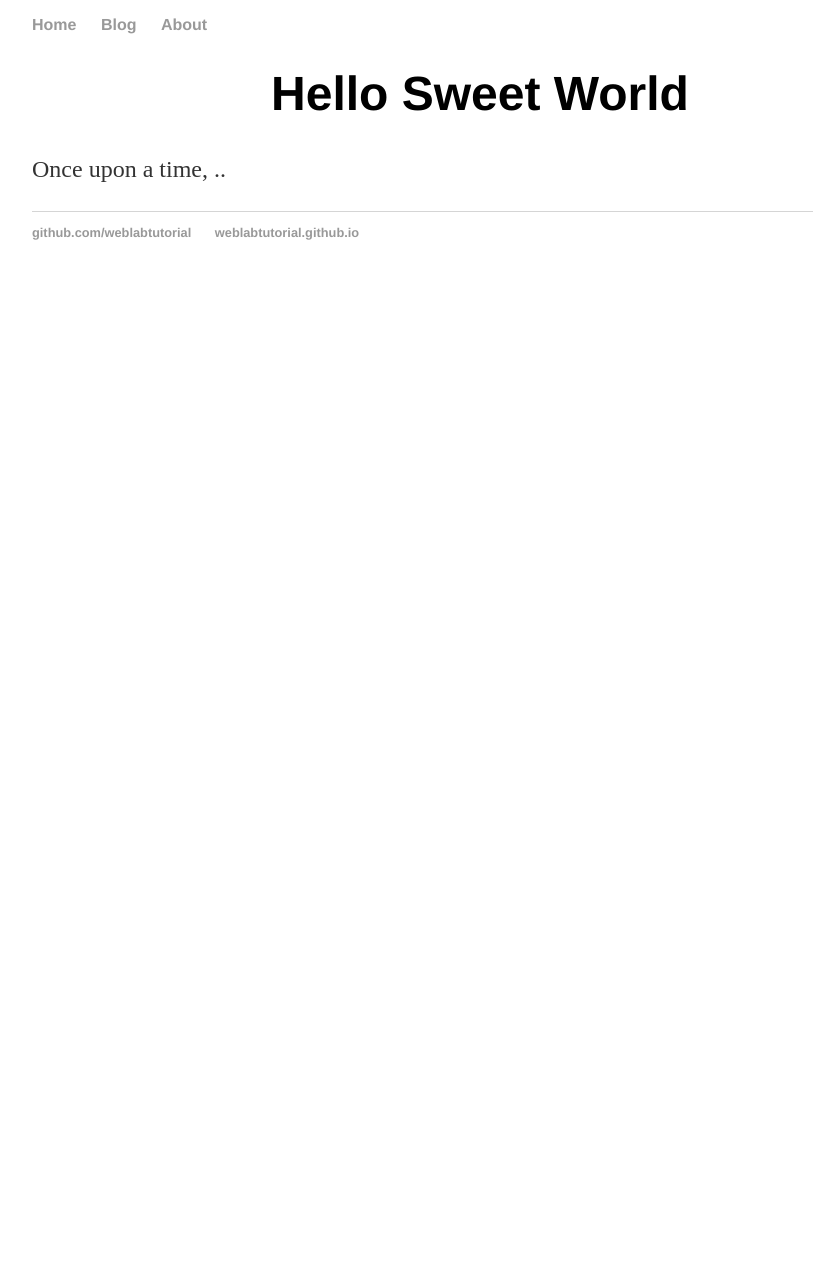
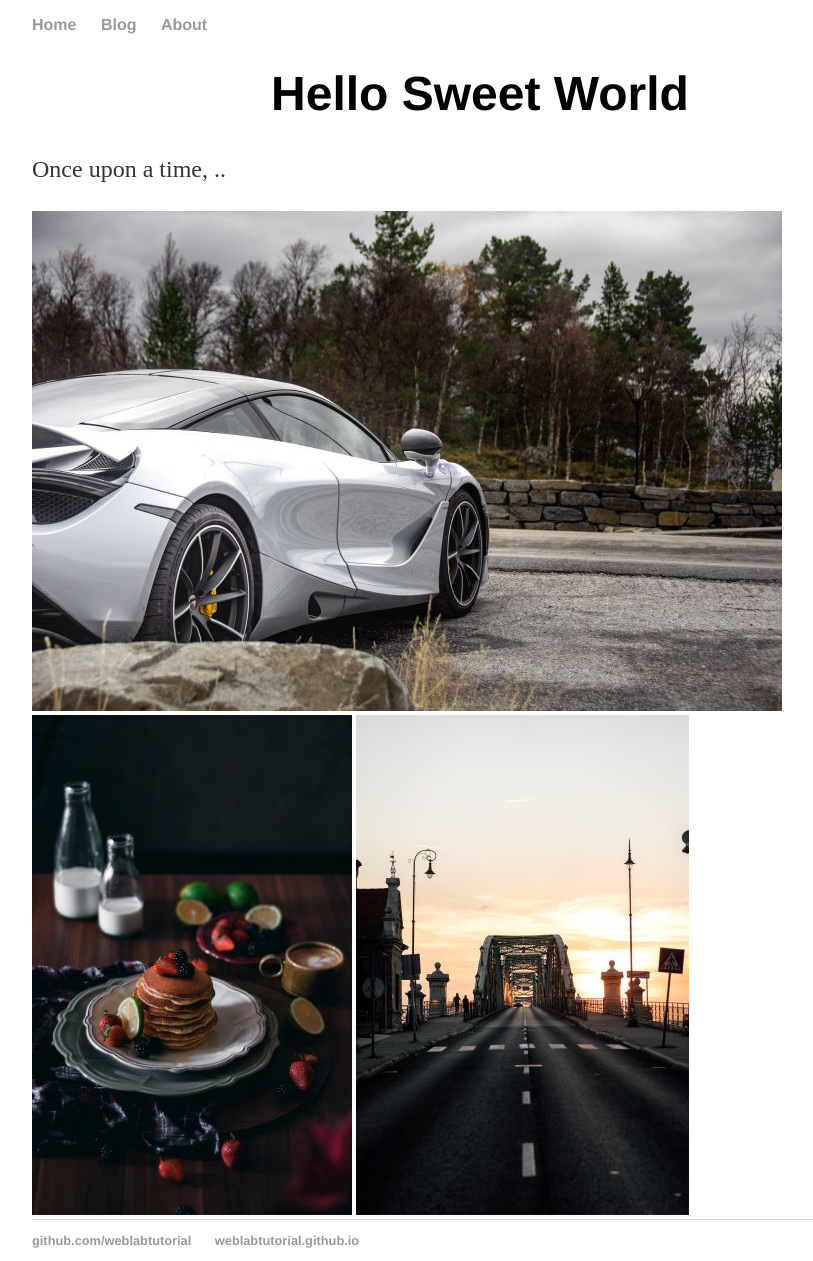
Before and after one commit to Wafi-Mohammed/Wafi-Mohammed.github.io, a Jekyll site: the page built from index.html, in a window 1280 px wide. Shown: the whole page, without its empty margins (160-973 px from the left). Built offline with Jekyll 4.4.1, drawn with Linux system fonts in a browser that asks for light colours; before the commit the page ends 900 px from its top, so only the background shows below that.

Commit message:
Update index.html

```diff
--- a/index.html
+++ b/index.html
@@ -9,4 +9,7 @@ title: Web Programming
   <p>
     Once upon a time, ..
   </p>
+  <img src="./Images/1.jpg" alt="Car">
+  <img src="./Images/2.jpg" alt="Breakfast">
+  <img src="./Images/3.jpg" alt="Bridge">
 </div>
```
